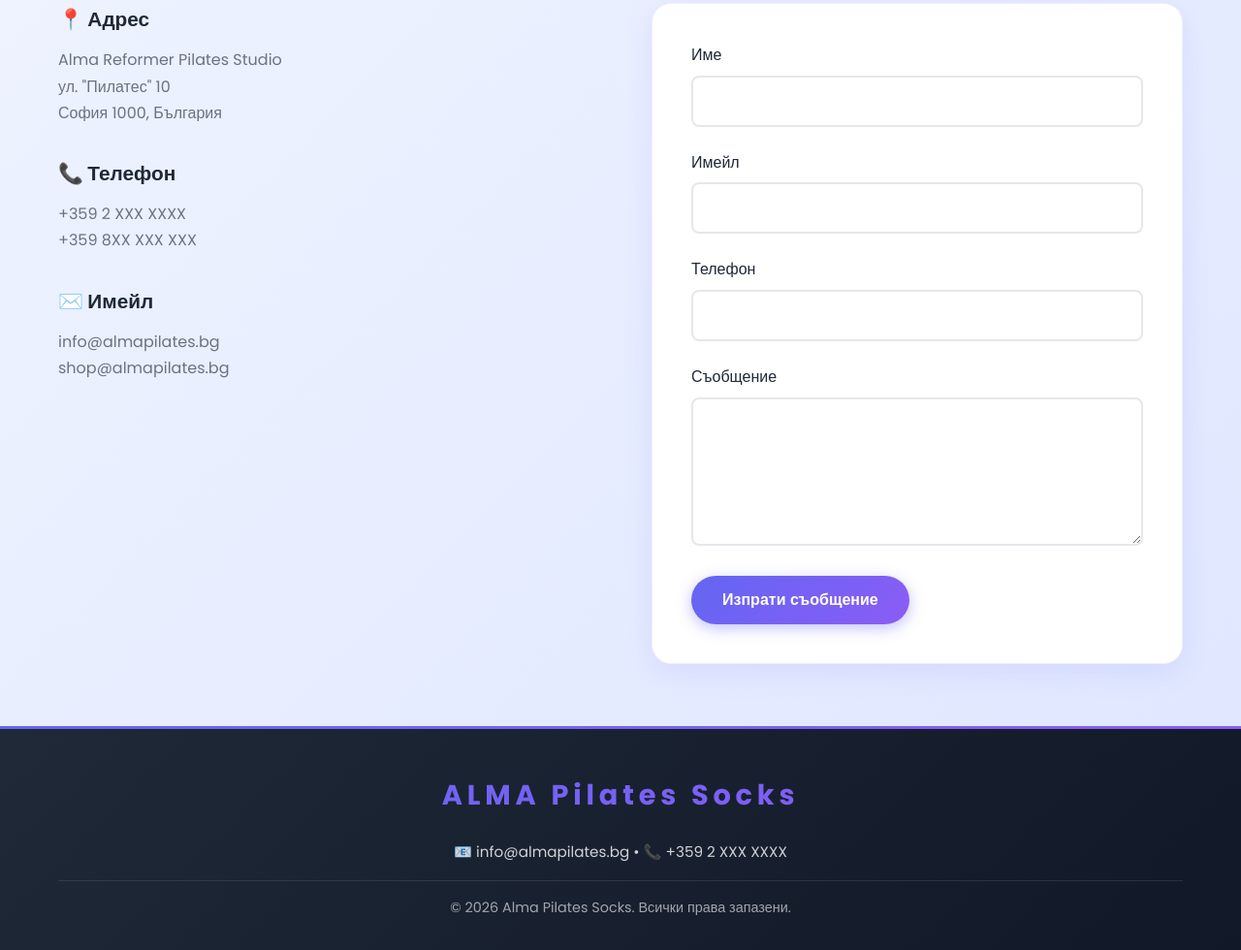
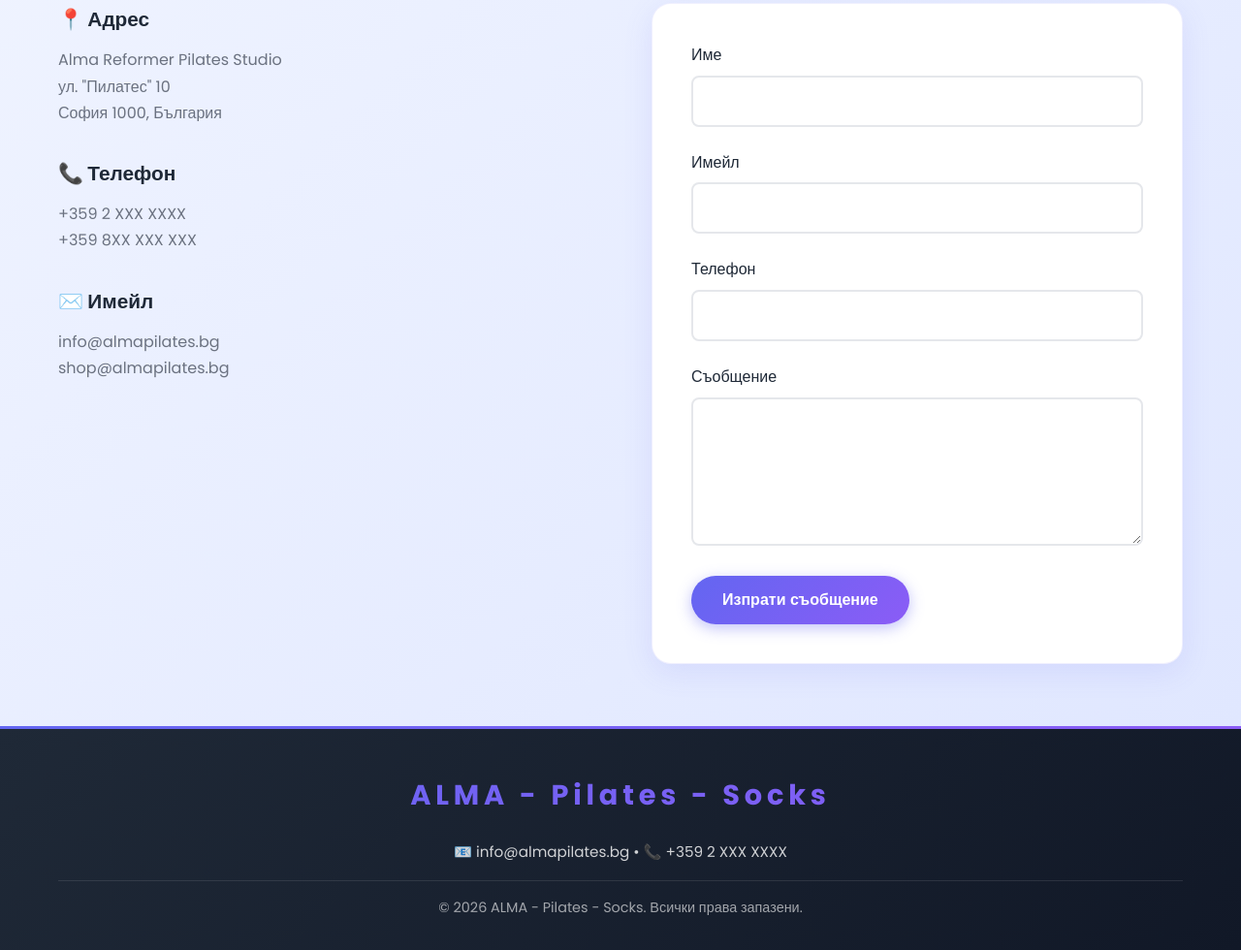
Before and after one commit to goranovski94-bot/ALMA, a plain HTML site: page index.html in a window 1280 px wide. Shown: the part 1410-2390 px from the top of the page at 97% size. Drawn offline with Linux system fonts and the light colour scheme.

Commit message:
Update site name to ALMA - Pilates - Socks and improve design

```diff
--- a/index.html
+++ b/index.html
@@ -3,7 +3,7 @@
 <head>
     <meta charset="UTF-8">
     <meta name="viewport" content="width=device-width, initial-scale=1.0">
-    <title>Alma Pilates Socks - Специализирани Чорапи за Пилатес</title>
+    <title>ALMA - Pilates - Socks - Специализирани Чорапи за Пилатес</title>
     <meta name="description" content="Професионални спортни чорапи за Reformer Pilates. Висококачествени, антиплъзгащи чорапи за максимален комфорт и безопасност на тренировките.">
     <link rel="stylesheet" href="css/style.css">
     <link rel="preconnect" href="https://fonts.googleapis.com">
@@ -16,7 +16,7 @@
         <nav class="navbar">
             <div class="container">
                 <div class="logo">
-                    <h1>Alma Pilates Socks</h1>
+                    <h1>ALMA - Pilates - Socks</h1>
                 </div>
                 <div class="nav-right">
                     <ul class="nav-menu">
@@ -178,12 +178,12 @@
     <footer class="footer">
         <div class="container">
             <div class="footer-simple">
-                <div class="footer-logo">ALMA Pilates Socks</div>
+                <div class="footer-logo">ALMA - Pilates - Socks</div>
                 <div class="footer-contact">
                     <p>📧 info@almapilates.bg • 📞 +359 2 XXX XXXX</p>
                 </div>
                 <div class="footer-bottom">
-                    <p>&copy; 2026 Alma Pilates Socks. Всички права запазени.</p>
+                    <p>&copy; 2026 ALMA - Pilates - Socks. Всички права запазени.</p>
                 </div>
             </div>
         </div>
--- a/js/script.js
+++ b/js/script.js
@@ -501,4 +501,4 @@ productCards.forEach(card => {
 // Lazy Loading for Images (Future Enhancement)
 // If you add real images, implement lazy loading here
 
-console.log('🧦 Alma Pilates Socks website loaded successfully!');
+console.log('🧦 ALMA - Pilates - Socks website loaded successfully!');
```
